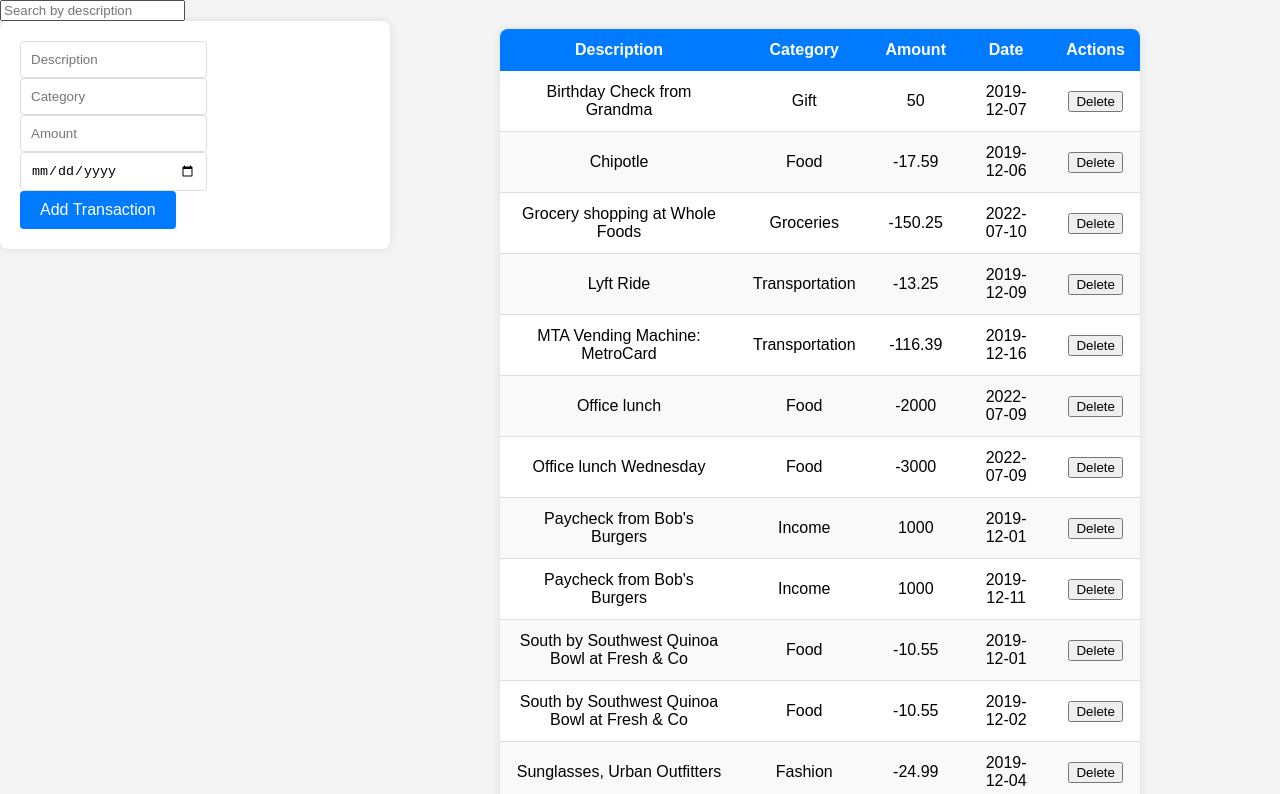
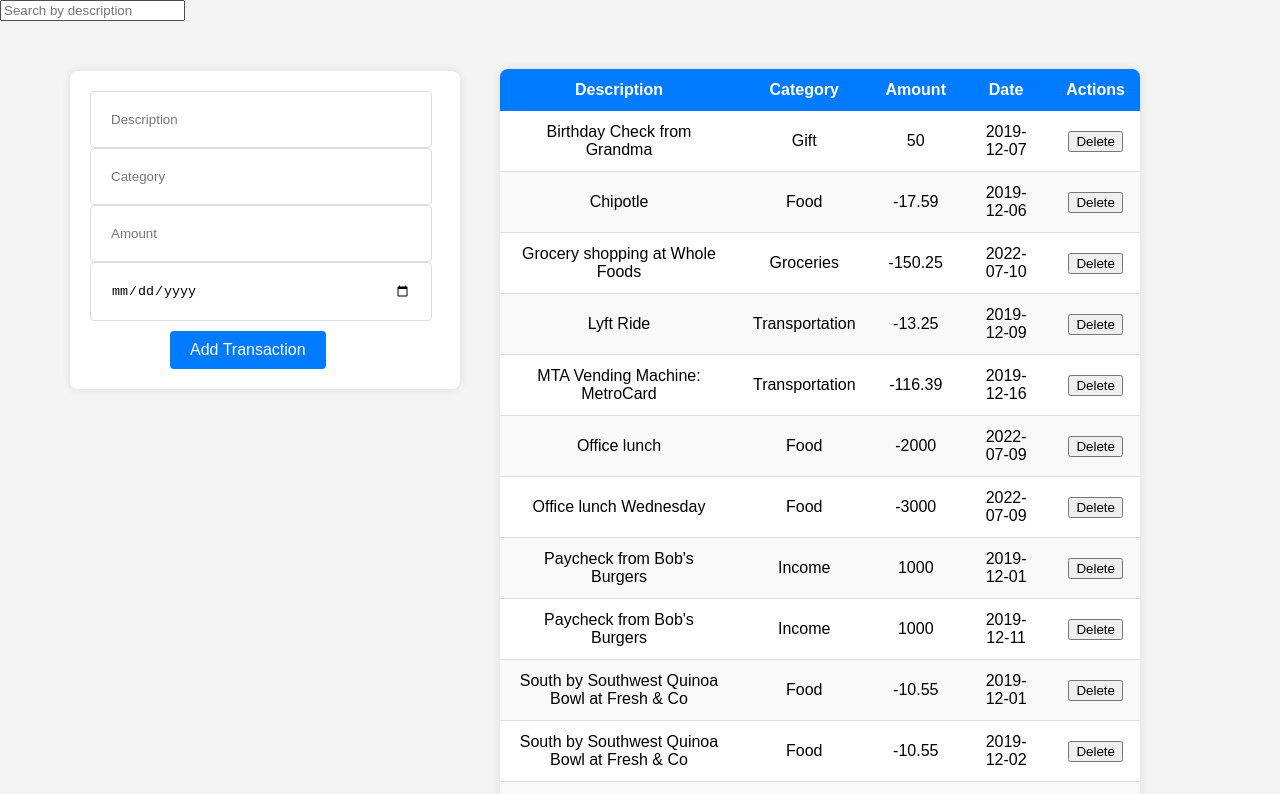
Before and after one commit to code-iddih/task-phase2-week-01-code-challenge, a React (Create React App) app: page / in a window 1280 px wide. Shown: the top 794 px of the page. Built offline with nearby package versions, Linux system fonts and the light colour scheme; data requests are answered from the project's data file.

Commit message:
Adding more CSS

```diff
--- a/src/index.css
+++ b/src/index.css
@@ -26,14 +26,17 @@ form {
   box-shadow: 0 0 10px rgba(0, 0, 0, 0.1);
   margin-bottom: 20px;
   width: 350px;
+  margin-left: 70px;
+  margin-top: 50px;
 }
 
 form input {
   width: calc(50% - 10px);
   margin-right: 10px;
-  padding: 10px;
+  padding: 20px;
   border: 1px solid #ddd;
   border-radius: 4px;
+  width: 300px;
 }
 
 form button {
@@ -44,6 +47,8 @@ form button {
   border-radius: 4px;
   cursor: pointer;
   font-size: 16px;
+  margin-top: 10px;
+  margin-left: 80px;
 }
 
 form button:hover {
@@ -60,7 +65,7 @@ table {
   border-radius: 8px;
   overflow: hidden;
   margin-left: 500px;
-  margin-top: -240px;
+  margin-top: -340px;
   margin-bottom: 50px;
 }
 
```
